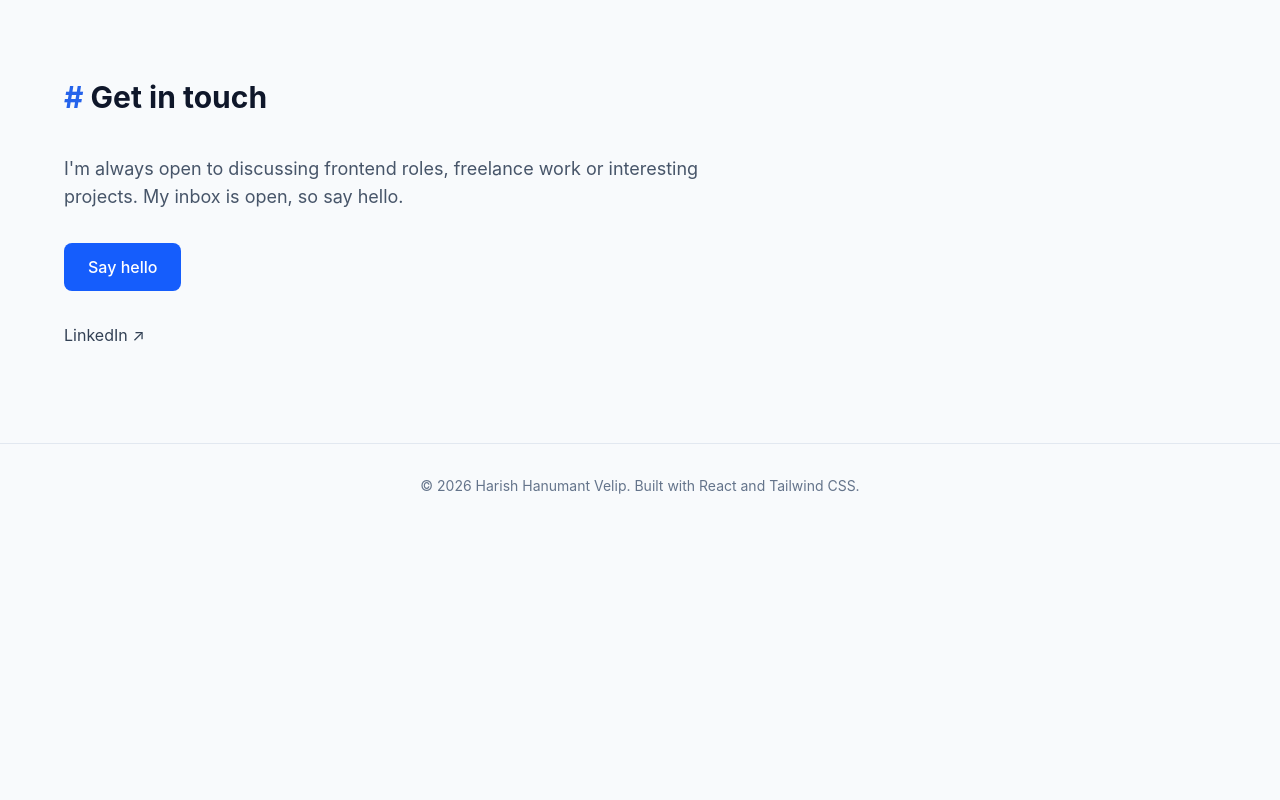
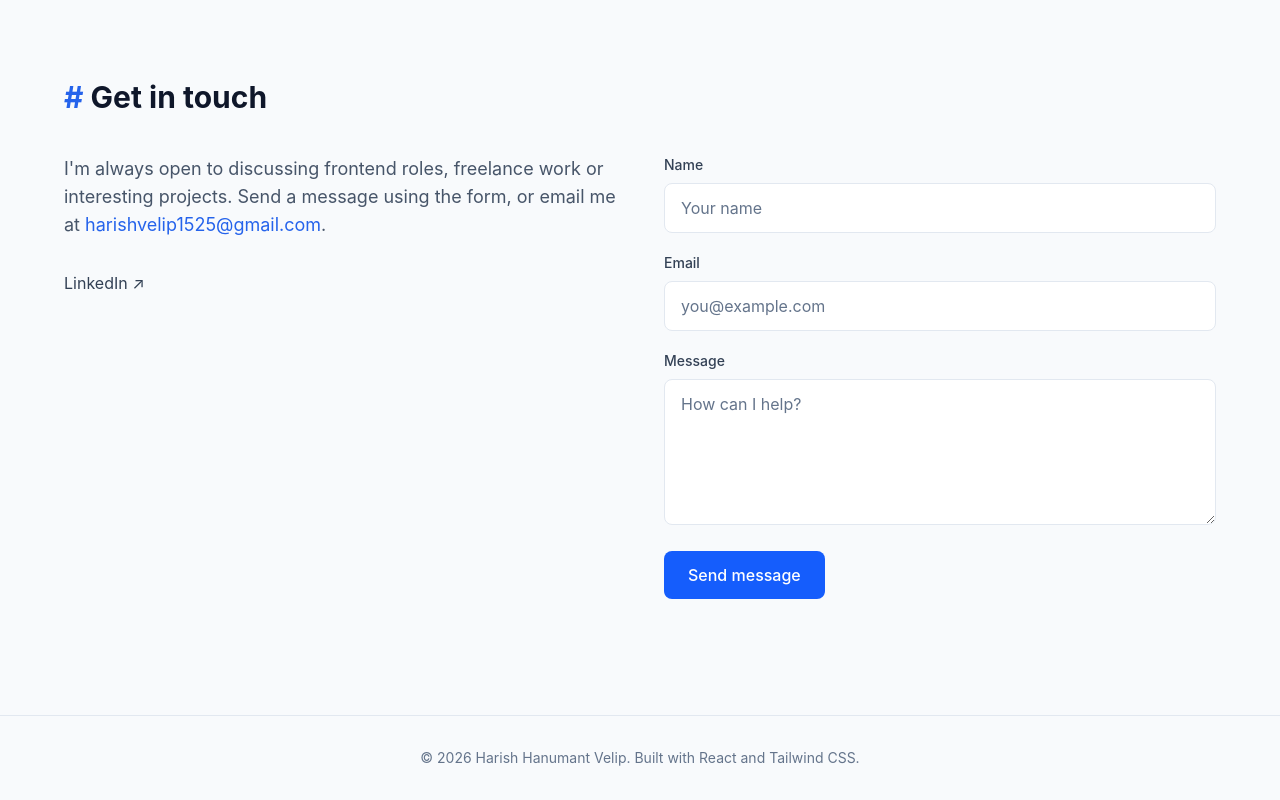
Before and after one commit to harishvelip28/my_portfolio, a React (Vite) app: page / in a window 1280 px wide. Shown: the part 3725-4525 px from the top of the page. Before the commit the page ends 4253 px from the top, so only its background shows below. Built offline with nearby package versions, Linux system fonts and the light colour scheme.

Commit message:
formspree contact form added

```diff
--- a/src/components/Contact.jsx
+++ b/src/components/Contact.jsx
@@ -1,4 +1,5 @@
 import Section from './Section'
+import ContactForm from './ContactForm'
 import { profile } from '../data/Profile'
 
 function Contact() {
@@ -6,18 +7,19 @@ function Contact() {
 
   return (
     <Section id="contact" title="Get in touch">
-      <div className="max-w-2xl">
+      <div className="grid gap-12 md:grid-cols-2">
+        <div>
           <p className="text-lg text-muted">
             I'm always open to discussing frontend roles, freelance work or
-          interesting projects. My inbox is open, so say hello.
-        </p>
-
+            interesting projects. Send a message using the form, or email me at{' '}
             <a
               href={`mailto:${profile.email}`}
-          className="mt-8 inline-block rounded-lg bg-blue-600 px-6 py-3 font-medium text-white transition-colors hover:bg-blue-500"
+              className="text-accent hover:underline"
             >
-          Say hello
+              {profile.email}
             </a>
+            .
+          </p>
 
           {links.length > 0 && (
             <ul className="mt-8 flex gap-6">
@@ -36,6 +38,9 @@ function Contact() {
             </ul>
           )}
         </div>
+
+        <ContactForm />
+      </div>
     </Section>
   )
 }
--- /dev/null
+++ b/src/components/ContactForm.jsx
@@ -0,0 +1,115 @@
+import { useState } from 'react'
+import { profile } from '../data/Profile'
+
+const initialForm = { name: '', email: '', message: '' }
+
+const fieldClass =
+  'w-full rounded-lg border border-line bg-card px-4 py-3 text-body placeholder:text-faint focus:border-accent focus:outline-none'
+
+function ContactForm() {
+  const [form, setForm] = useState(initialForm)
+  const [status, setStatus] = useState('idle') // idle | sending | success | error
+
+  function handleChange(event) {
+    const { name, value } = event.target
+    setForm((previous) => ({ ...previous, [name]: value }))
+  }
+
+  async function handleSubmit(event) {
+    event.preventDefault()
+    setStatus('sending')
+
+    try {
+      const response = await fetch(profile.formEndpoint, {
+        method: 'POST',
+        headers: {
+          'Content-Type': 'application/json',
+          Accept: 'application/json',
+        },
+        body: JSON.stringify(form),
+      })
+
+      if (!response.ok) throw new Error('Request failed')
+
+      setForm(initialForm)
+      setStatus('success')
+    } catch {
+      setStatus('error')
+    }
+  }
+
+  return (
+    <form onSubmit={handleSubmit} className="space-y-5">
+      <div>
+        <label htmlFor="name" className="mb-2 block text-sm font-medium text-body">
+          Name
+        </label>
+        <input
+          id="name"
+          name="name"
+          type="text"
+          required
+          autoComplete="name"
+          value={form.name}
+          onChange={handleChange}
+          placeholder="Your name"
+          className={fieldClass}
+        />
+      </div>
+
+      <div>
+        <label htmlFor="email" className="mb-2 block text-sm font-medium text-body">
+          Email
+        </label>
+        <input
+          id="email"
+          name="email"
+          type="email"
+          required
+          autoComplete="email"
+          value={form.email}
+          onChange={handleChange}
+          placeholder="you@example.com"
+          className={fieldClass}
+        />
+      </div>
+
+      <div>
+        <label htmlFor="message" className="mb-2 block text-sm font-medium text-body">
+          Message
+        </label>
+        <textarea
+          id="message"
+          name="message"
+          required
+          rows={5}
+          value={form.message}
+          onChange={handleChange}
+          placeholder="How can I help?"
+          className={fieldClass}
+        />
+      </div>
+
+      <button
+        type="submit"
+        disabled={status === 'sending'}
+        className="rounded-lg bg-blue-600 px-6 py-3 font-medium text-white transition-colors hover:bg-blue-500 disabled:cursor-not-allowed disabled:opacity-60"
+      >
+        {status === 'sending' ? 'Sending...' : 'Send message'}
+      </button>
+
+      <div role="status" aria-live="polite">
+        {status === 'success' && (
+          <p className="text-green-500">Thanks! Your message was sent.</p>
+        )}
+        {status === 'error' && (
+          <p className="text-red-500">
+            Something went wrong. Please try again or email me directly.
+          </p>
+        )}
+      </div>
+    </form>
+  )
+}
+
+export default ContactForm
--- a/src/data/Profile.js
+++ b/src/data/Profile.js
@@ -13,4 +13,5 @@ export const profile = {
     { label: "GitHub", url: "" },
     { label: "LinkedIn", url: "https://www.linkedin.com/in/harish-velip-499390420" },
   ],
+  formEndpoint: "https://formspree.io/f/mrpedjjp",
 };
```
Lines whose indentation alone changed are shown as unchanged.
